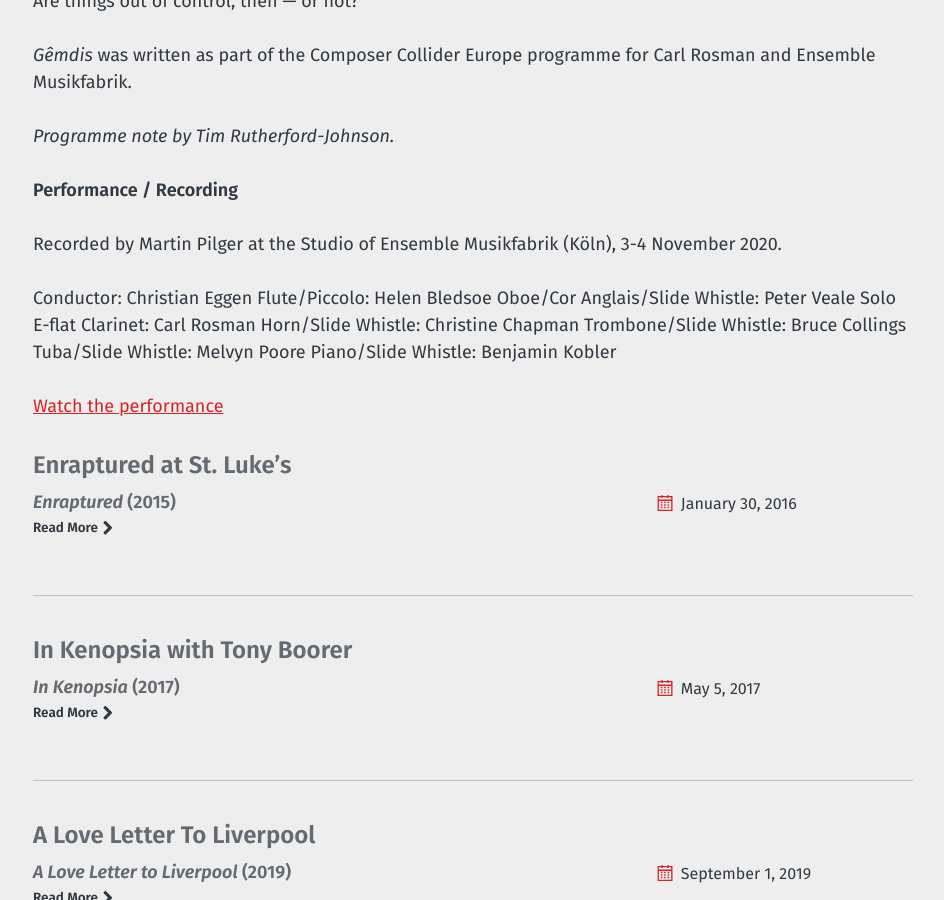
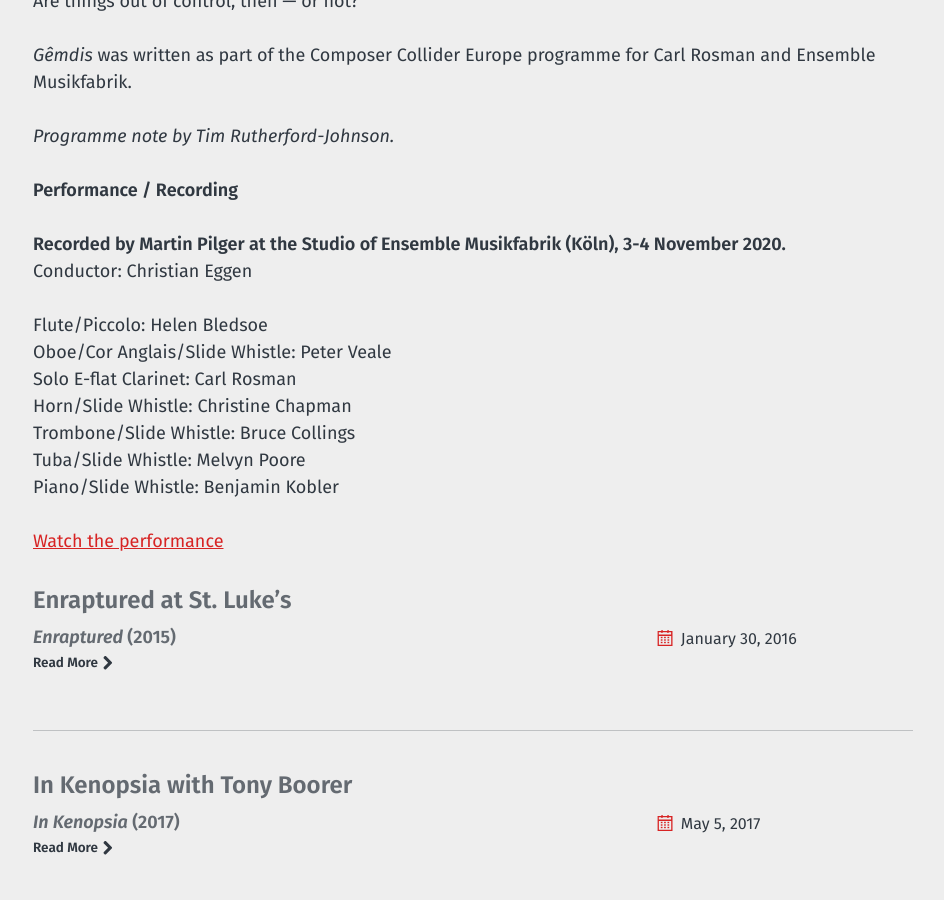
Before and after one commit to morganwilliamsb/website, a Jekyll site: the page built from _listen/gêmdis-with-ensemble-musikfabrik.md, in a window 1280 px wide and 900 px high, scrolled down 659 px. Shown: the whole window, without its empty margins (39-983 px from the left). Built offline with Jekyll 4.4.1, drawn with Linux system fonts in a browser that asks for light colours; part of the change alters nothing that is shown.

```diff
--- a/_listen/gêmdis-with-ensemble-musikfabrik.md
+++ b/_listen/gêmdis-with-ensemble-musikfabrik.md
@@ -21,13 +21,13 @@ _Gêmdis_ was written as part of the Composer Collider Europe programme for Carl
 
 Recorded by Martin Pilger at the Studio of Ensemble Musikfabrik (Köln), 3-4 November 2020.
 
-Conductor: Christian Eggen
-Flute/Piccolo: Helen Bledsoe
-Oboe/Cor Anglais/Slide Whistle: Peter Veale
-Solo E-flat Clarinet: Carl Rosman
-Horn/Slide Whistle: Christine Chapman
-Trombone/Slide Whistle: Bruce Collings
-Tuba/Slide Whistle: Melvyn Poore
-Piano/Slide Whistle: Benjamin Kobler
+: Conductor: Christian Eggen
+: Flute/Piccolo: Helen Bledsoe
+: Oboe/Cor Anglais/Slide Whistle: Peter Veale
+: Solo E-flat Clarinet: Carl Rosman
+: Horn/Slide Whistle: Christine Chapman
+: Trombone/Slide Whistle: Bruce Collings
+: Tuba/Slide Whistle: Melvyn Poore
+: Piano/Slide Whistle: Benjamin Kobler
 
 [Watch the performance](https://www.youtube.com/watch?v=h1i3XJXxLbY&list=PLMOqjS9ysnmK9PSS_aaMWyOxMP-Hi1iku&index=9)
```
